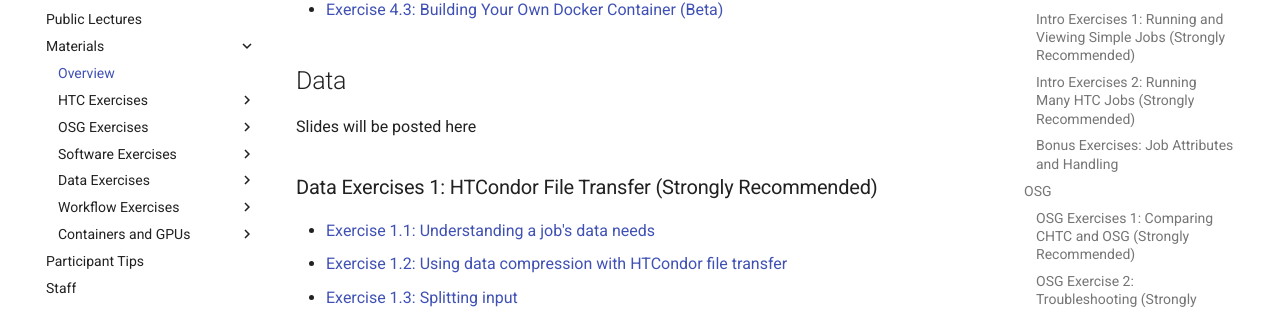
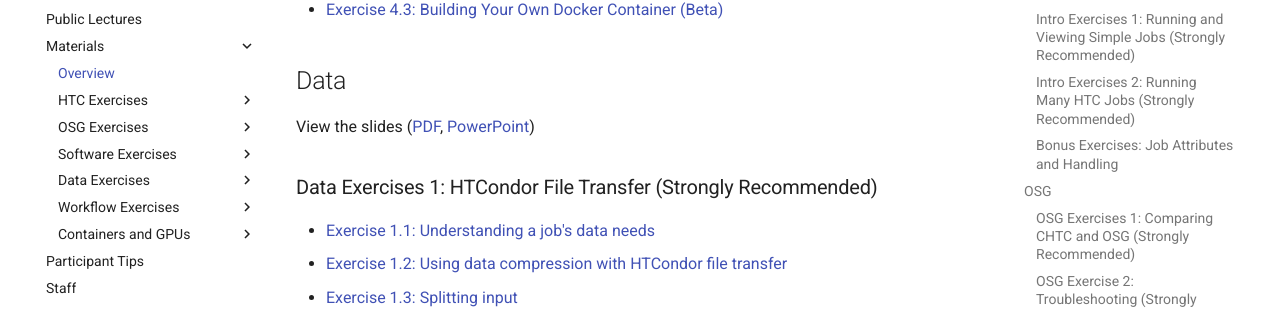
Before and after one commit to osg-htc/virtual-school-2021, an MkDocs documentation site: the page built from docs/materials/index.md, in a window 1280 px wide and 900 px high, scrolled down 2413 px. Shown: the part 143-452 px from the top of the window. Built offline with MkDocs 1.6.1 and Material for MkDocs 9.7.7, drawn with Linux system fonts in a browser that asks for light colours.

Commit message:
Add data slides

```diff
--- a/docs/materials/index.md
+++ b/docs/materials/index.md
@@ -101,7 +101,9 @@ Watch the lecture recording
 
 ## Data
 
-Slides will be posted here
+View the slides
+([PDF](data/files/osgvs21-data.pdf),
+[PowerPoint](data/files/osgvs21-data.pptx))
 
 ### Data Exercises 1: HTCondor File Transfer (Strongly Recommended)
 
```
Also changed, not shown: docs/materials/data/part3-ex1-input.md (+1 -1 lines), 2 other files.
